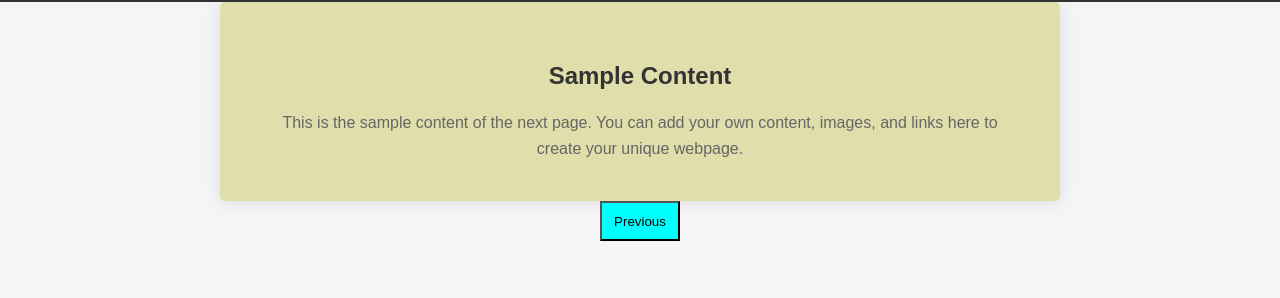
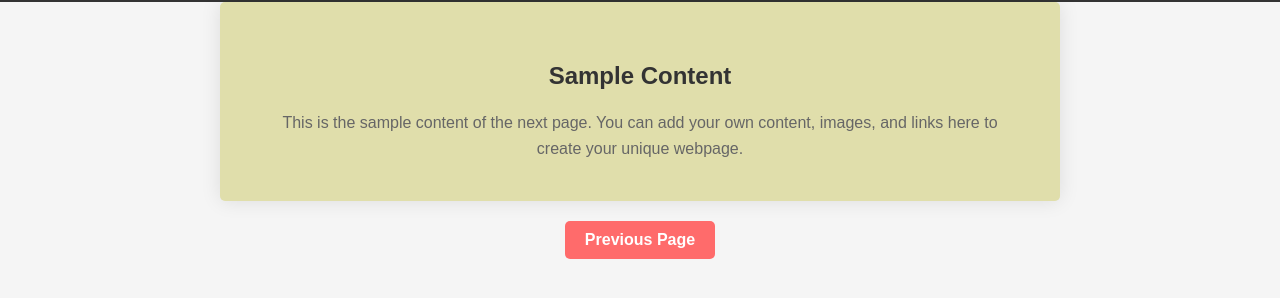
Before and after one commit to Amir-c-137/Second_HTML-CSS_project, a plain HTML site: page nextpage.html in a window 1280 px wide. Shown: the part 80-378 px from the top of the page. Drawn offline with Linux system fonts and the light colour scheme.

Commit message:
Previous Page button change

```diff
--- a/nextpage.html
+++ b/nextpage.html
@@ -57,6 +57,22 @@
             line-height: 1.6;
             color: #666;
         }
+
+        .button {
+            display: inline-block;
+            padding: 10px 20px;
+            background-color: #ff6b6b;
+            color: #fff;
+            text-decoration: none;
+            border-radius: 5px;
+            font-weight: bold;
+            margin-top: 20px;
+            transition: background-color 0.3s ease;
+        }
+
+        .button:hover {
+            background-color: #ff4f4f;
+        }
     </style>
 </head>
 <body>
@@ -71,11 +87,6 @@
     </div>
 
     <!-- Add a "Previous" button that uses JavaScript to navigate back to index.html -->
-    <button style="height: 40px; width: 80px; background-color: cyan; font-family: Arial, Helvetica, sans-serif;" onclick="goBack()" class="button">Previous</button>
-    <script>
-        function goBack() {
-            window.history.back(); // Go back to the previous page (index.html)
-        }
-    </script>
+    <a href="index.html" class="button">Previous Page</a>
 </body>
 </html>
```
